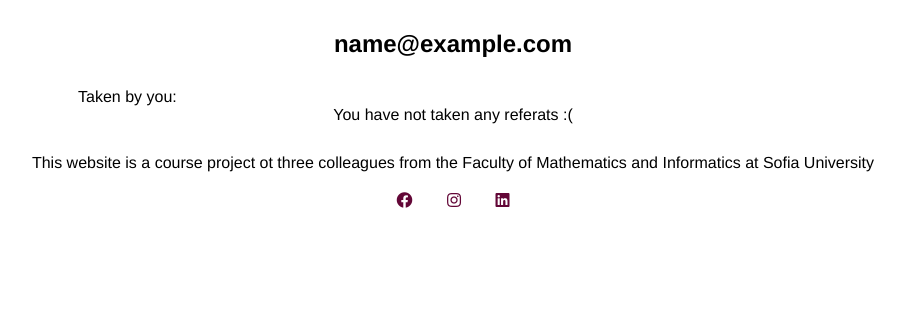
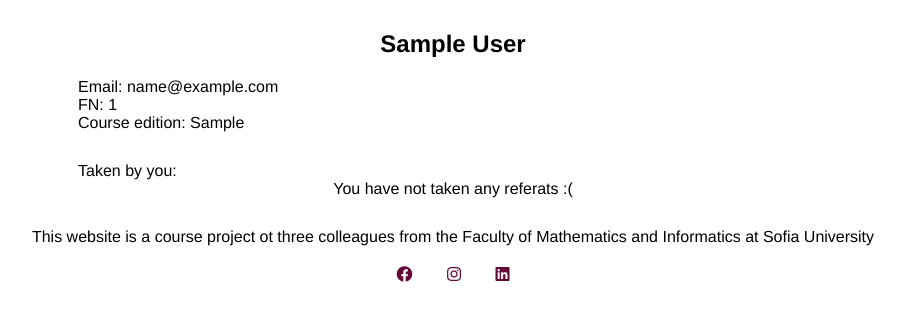
Before and after one commit to StefanRRachkov/WebCourseProject, a PHP site: page /profile in a window 1280 px wide. Shown: the part 130-451 px from the top of the page, without its empty margins (187-1092 px from the left). Run offline with PHP 8.4, Linux system fonts and the light colour scheme; the visitor is signed in with stand-in values (Sample User, id 1); tables that the repository leaves empty hold one stand-in row (values such as "Sample post").

Commit message:
More info in profile

```diff
--- a/profile/index.php
+++ b/profile/index.php
@@ -56,7 +56,13 @@
                 }
             ?>
 
-            <h2><?php echo $userData['EMail']; ?></h2>
+            <section class='user-info'>
+                <h2><?php echo $userData['FirstName'].' '.$userData['LastName']; ?></h2>
+                <p>Email: <?php echo $userData['EMail']; ?></p>
+                <p>FN: <?php echo $userData['FN']; ?></p>
+                <p>Course edition: <?php echo $userData['CourseEdition']; ?></p>
+            </section>
+
 
             <p>Taken by you:</p>
 
--- a/profile/profile.css
+++ b/profile/profile.css
@@ -98,10 +98,14 @@ nav {
     margin: 0 auto;
 }
 
-.profile-container h2 {
+.profile-container .user-info {
+    margin: 30px 0;
+}
+
+.profile-container .user-info h2 {
     text-align: center;
     padding: 0 20px;
-    margin: 30px 0;
+    margin-bottom: 20px;
 }
 
 .profile-container table.referat-list {
```
